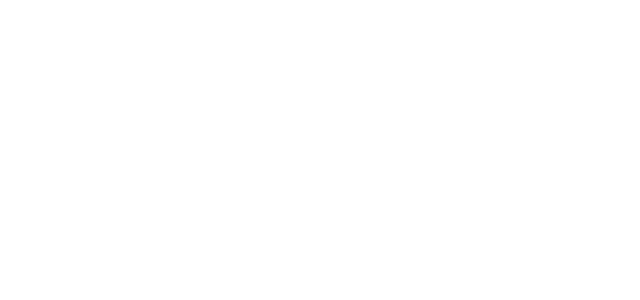
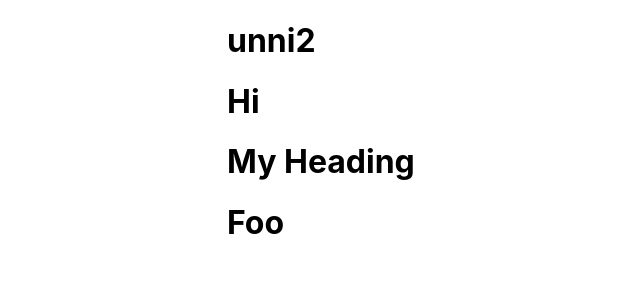
Before and after one commit to 404FoundU/react, a React (Create React App) app in the folder typescript-tut/: page / in a window 1280 px wide. Shown: the top 300 px of the page, without its empty margins (13-653 px from the left). Built offline with nearby package versions, Linux system fonts and the light colour scheme.

Commit message:
added containerProps

```diff
--- a/typescript-tut/src/App.tsx
+++ b/typescript-tut/src/App.tsx
@@ -1,10 +1,37 @@
-import React from 'react';
+import React, {ReactElement, ReactNode} from 'react';
 import './App.css';
 
+
+// Conventional props
+function Heading({title} : {title: string}) {
+  return (
+      <h1>{title}</h1>
+  )
+}function HeadingContent({children} : {children: ReactNode}): ReactElement {
+  return (
+      <h1>{children}</h1>
+  )
+}
+const defaultContainerProps = {
+  heading: <strong> My Heading</strong>
+}
+type ContainerProps = { children: ReactNode} & typeof defaultContainerProps
+function Container({heading, children} : ContainerProps): ReactElement {
+  return (
+      <div>
+        <h1>{heading}</h1>
+        <h1>{children}</h1>
+      </div>
+  )
+}
+
+Container.defaultProps = defaultContainerProps;
 function App() {
   return (
-    <div className="App">
-
+    <div >
+  <Heading title="unni2" />
+      <HeadingContent > <strong>Hi</strong> </HeadingContent>
+<Container>Foo</Container>
     </div>
   );
 }
```
